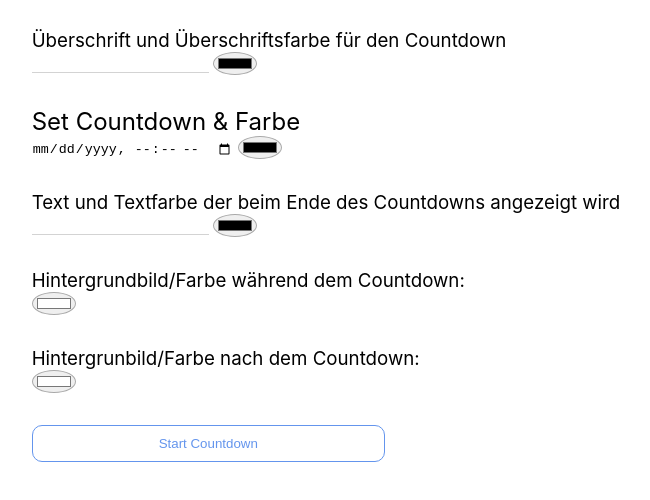
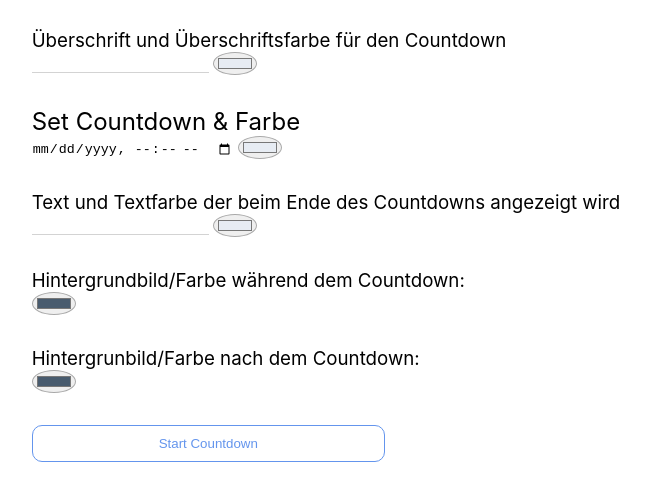
Before and after one commit to koglermichael/countdown, a plain HTML site: page index.html in a window 1280 px wide. Shown: the part 190-690 px from the top of the page, without its empty margins (314-964 px from the left). Drawn offline with Linux system fonts and the light colour scheme.

Commit message:
color changes

```diff
--- a/index.html
+++ b/index.html
@@ -14,31 +14,31 @@
         <span>
           <h3>Überschrift und Überschriftsfarbe für den Countdown</h3>
           <input id="uebText" type="text">
-          <input id="uebColor" type="color">
+          <input id="uebColor" type="color" value="#e7ecf3">
         </span>
 
         <span>
           <h2>Set Countdown & Farbe</h2>
           <input id="countdownFinished" type="datetime-local">
-          <input id="countdownColor" type="color">
+          <input id="countdownColor" type="color" value="#e7ecf3">
         </span>
 
         <span>
           <h3>Text und Textfarbe der beim Ende des Countdowns angezeigt wird</h3>
           <input id="afterText" type="text">
-          <input id="afterColor" type="color">
+          <input id="afterColor" type="color" value="#e7ecf3">
         </span>
 
         <span>
           <h3>Hintergrundbild/Farbe während dem Countdown:</h3>
           <!-- <input id="imgWhileCountdown" type="file" accept=".jpg, .png"> -->
-          <input id="colorWhileCountdown" type="color" value="#ffffff">
+          <input id="colorWhileCountdown" type="color" value="#485b6e">
         </span>
 
         <span>
           <h3>Hintergrunbild/Farbe nach dem Countdown:</h3>
           <!-- <input id="imgAfterCountdown" type="file" accept=".jpg, .png"> -->
-          <input id="colorAfterCountdown" type="color" value="#ffffff">
+          <input id="colorAfterCountdown" type="color" value="#485b6e">
         </span>
 
 
```
